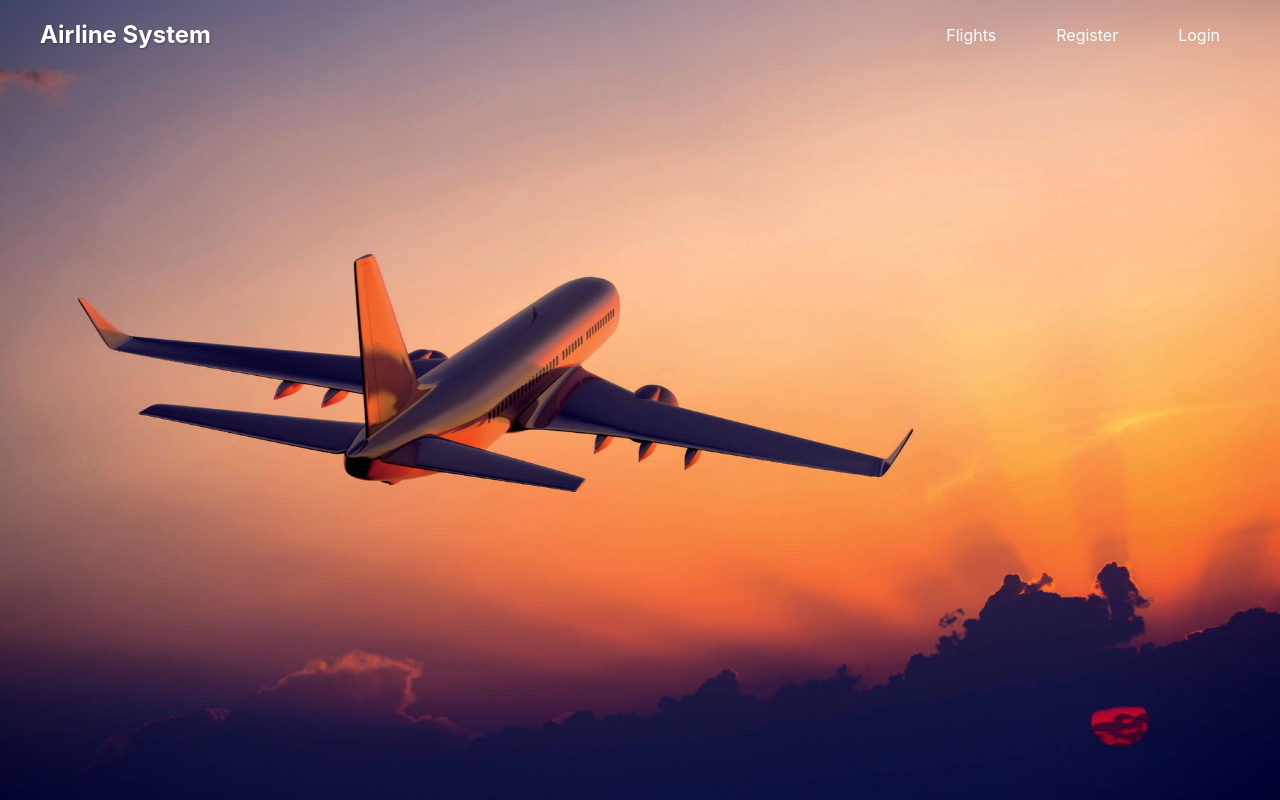
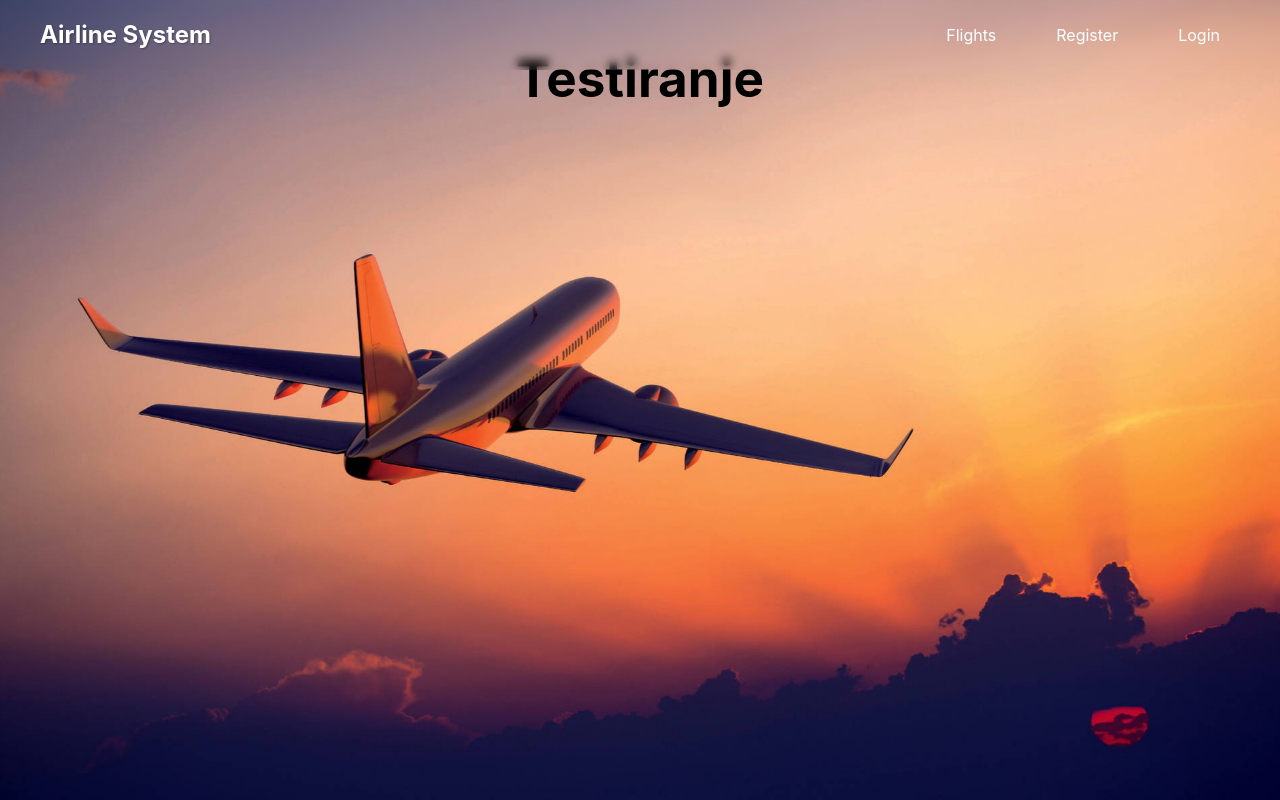
Before and after one commit to SI-2025-AIRLINE/Frontend, a React (Vite) app: page /flight-search in a window 1280 px wide. Built offline with nearby package versions, Linux system fonts and the light colour scheme; no server answers.

Commit message:
Create Flight Search UI

```diff
--- a/src/App.jsx
+++ b/src/App.jsx
@@ -1,5 +1,5 @@
 import React from 'react';
-import { BrowserRouter as Router, Routes, Route } from 'react-router-dom';
+import { BrowserRouter as Router, Routes, Route, Link} from 'react-router-dom';
 //import Header from './components/Header/Header';
 import Register from './pages/Register/Register';
 import Login from './pages/Login/Login';
@@ -12,6 +12,7 @@ import AircraftManagement from './pages/AircraftManagement/AircraftManagement';
 import UserManagement from './pages/UserManagement/UserManagement';
 import HeaderWrapper from './components/Header/HeaderWrapper';
 import AdminHomePage from './pages/AdminHomePage/AdminHomePage';
+import {FlightSearch} from './pages'
 
 
 function App() {
@@ -20,16 +21,20 @@ function App() {
       <div className="app-container">
         <HeaderWrapper />
         <Routes>
+
           <Route path="/" element={
             <div className="home-content">
               <h1>Welcome to SI 2025 Airline </h1>
               <h2>You can search, book, and manage flight tickets!</h2>
               <div className="home-buttons">
-      <New_button label="Book flights" onClick={() => console.log('Book clicked')} />
-      <New_button label="Search flights" onClick={() => console.log('Search clicked')} />
-    </div>
+                <New_button label="Book flights" onClick={() => console.log('Book clicked')} />
+                <Link to='/flight-search'>
+                <New_button label="Search flights" />
+                </Link>
+              </div>
             </div>
           } />
+          <Route path="/flight-search" element={<FlightSearch />} />
           <Route path="/register" element={<Register />} />
           <Route path="/login" element={<Login />} />
           <Route path="/reset-password" element={<ResetPassword />} />
@@ -37,8 +42,7 @@ function App() {
           <Route path="/destination-management" element={<DestinationManagement />} />
           <Route path="/aircraft-management" element={<AircraftManagement />} />
           <Route path="/user-management" element={<UserManagement />} />
-              <Route path="/admin-homepage" element={<AdminHomePage />} />
-
+          <Route path="/admin-homepage" element={<AdminHomePage />} />
       </Routes>
 
       </div>
--- /dev/null
+++ b/src/pages/FlightSearch/FlightSearch.jsx
@@ -0,0 +1,7 @@
+export default function FlightSearch(){
+    return(
+    <>
+        <h1>Testiranje</h1>
+    </>
+    );
+}
--- /dev/null
+++ b/src/pages/index.js
@@ -0,0 +1 @@
+export {default as FlightSearch} from './FlightSearch/FlightSearch.jsx'
```
Also changed, not shown: src/pages/FlightSearch/FlightSearch.css (added), 1 other file (tests, documents, lock files or other folders).
